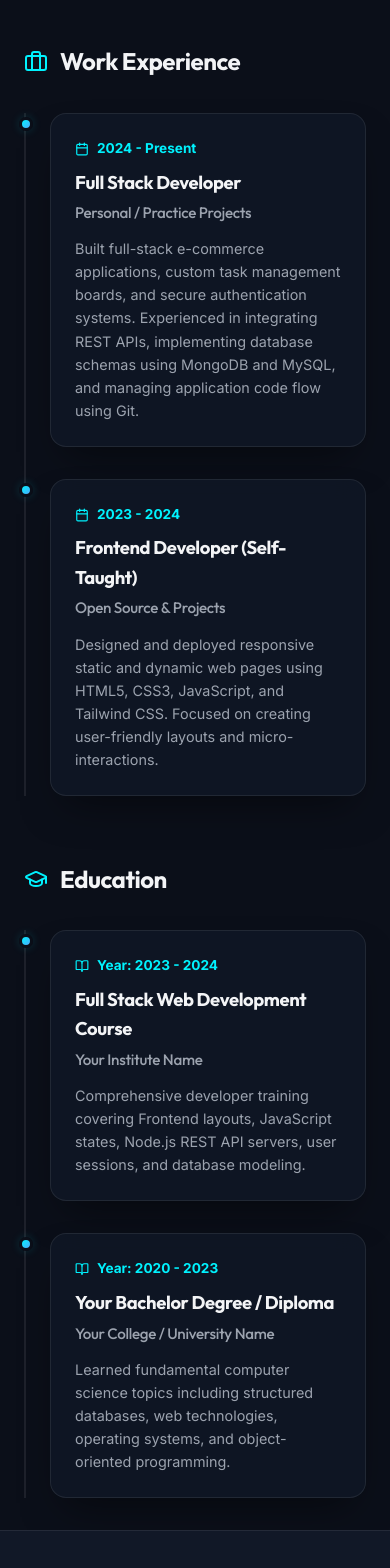
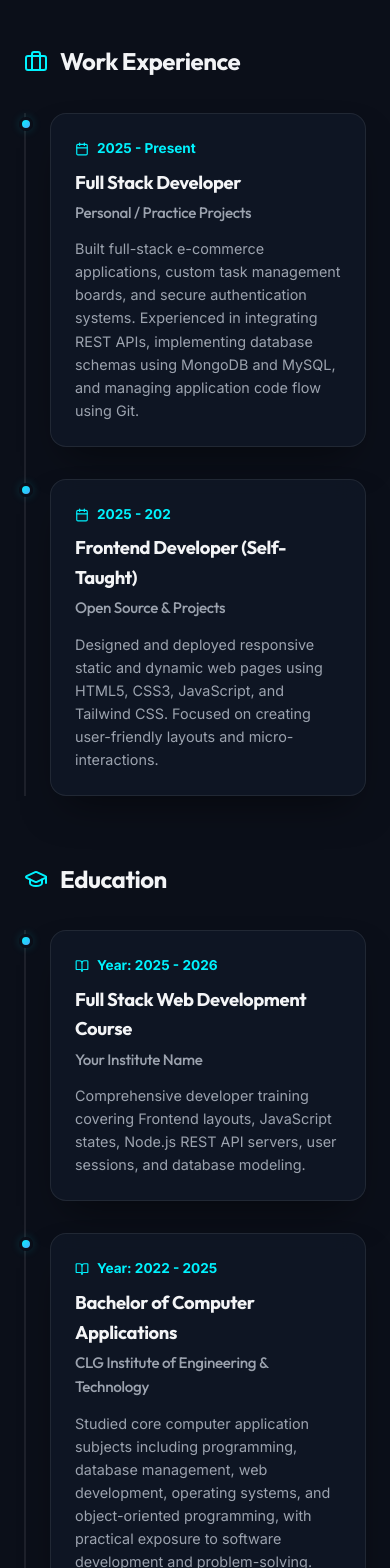
Before and after one commit to maheshvaishnav34/portfolio, a React (Vite) app: page / in a window 390 px wide. Shown: the part 8000-9568 px from the top of the page. Built offline with nearby package versions, Linux system fonts and the light colour scheme.

Commit message:
feat: add Experience and Education section with responsive timeline component

```diff
--- a/src/components/Experience.jsx
+++ b/src/components/Experience.jsx
@@ -6,13 +6,13 @@ export default function Experience() {
     {
       role: 'Full Stack Developer',
       company: 'Personal / Practice Projects',
-      duration: '2024 - Present',
+      duration: '2025 - Present',
       details: 'Built full-stack e-commerce applications, custom task management boards, and secure authentication systems. Experienced in integrating REST APIs, implementing database schemas using MongoDB and MySQL, and managing application code flow using Git.',
     },
     {
       role: 'Frontend Developer (Self-Taught)',
       company: 'Open Source & Projects',
-      duration: '2023 - 2024',
+      duration: '2025 - 202',
       details: 'Designed and deployed responsive static and dynamic web pages using HTML5, CSS3, JavaScript, and Tailwind CSS. Focused on creating user-friendly layouts and micro-interactions.',
     },
   ];
@@ -21,14 +21,14 @@ export default function Experience() {
     {
       degree: 'Full Stack Web Development Course',
       institute: 'Your Institute Name',
-      duration: 'Year: 2023 - 2024',
+      duration: 'Year: 2025 - 2026',
       details: 'Comprehensive developer training covering Frontend layouts, JavaScript states, Node.js REST API servers, user sessions, and database modeling.',
     },
     {
-      degree: 'Your Bachelor Degree / Diploma',
-      institute: 'Your College / University Name',
-      duration: 'Year: 2020 - 2023',
-      details: 'Learned fundamental computer science topics including structured databases, web technologies, operating systems, and object-oriented programming.',
+      degree: 'Bachelor of Computer Applications',
+      institute: 'CLG Institute of Engineering & Technology',
+      duration: 'Year: 2022 - 2025',
+      details: 'Studied core computer application subjects including programming, database management, web development, operating systems, and object-oriented programming, with practical exposure to software development and problem-solving.'
     },
   ];
 
```
